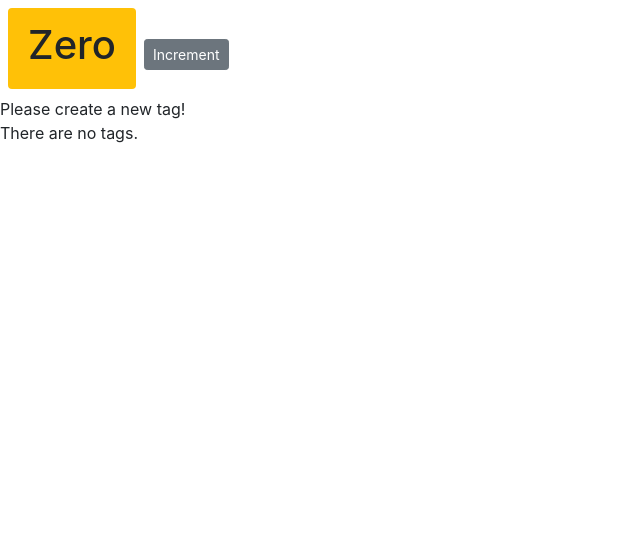
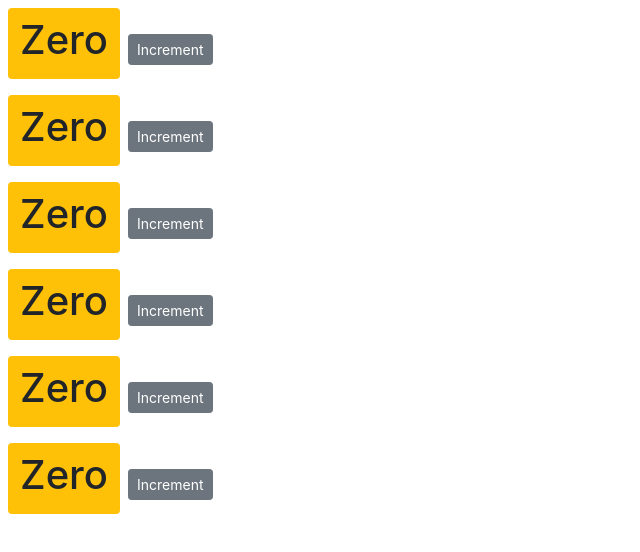
Before and after one commit to yuliangjin1985/counter-app, a React (Create React App) app: page / in a window 1280 px wide. Shown: the top 552 px of the page, without its empty margins (0-640 px from the left). Built offline with nearby package versions, Linux system fonts and the light colour scheme.

Commit message:
start to learn multi components

```diff
--- a/src/components/counter.jsx
+++ b/src/components/counter.jsx
@@ -2,14 +2,15 @@ import React, { Component } from 'react';
 
 class Counter extends Component {
     state = {
-        count: 0,
-        tags: [],
+        id: 0,
+        count: 0
+        // tags: [],
         // tags: ['tag1', 'tag2', 'tag3'],
-        imageUrl: 'https://picsum.photos/200'
+        // imageUrl: 'https://picsum.photos/200'
      }
 
      styles = {
-         fontSize: 50,//react will automatically convert 10 to 10px;
+         fontSize: 30,//react will automatically convert 10 to 10px;
          fontWeight: 'bold'
      }
     render() {
@@ -17,8 +18,8 @@ class Counter extends Component {
             <span style={this.styles} className={this.getBadgeClasses()}>{this.formatCount()}</span>
             <button onClick={() => this.handleIncrement({id: 1})} className="btn btn-secondary btn-sm">Increment</button>
             {/* logic && between un boolean values, like boolean && string, if all operand is true, the result is the last operand */}
-            {this.state.tags.length === 0 && <div>Please create a new tag!</div>}
-            {this.renderTags()}
+            {/* {this.state.tags.length === 0 && <div>Please create a new tag!</div>} */}
+            {/* {this.renderTags()}  */}
         </div>
     }
 
--- /dev/null
+++ b/src/components/counters.jsx
@@ -0,0 +1,22 @@
+import React, { Component } from 'react';
+import Counter from './counter';
+
+class Counters extends Component {
+    state = {
+        counters: [
+            {id: 1, count: 0},
+            {id: 2, count: 0},
+            {id: 3, count: 0},
+            {id: 4, count: 0},
+            {id: 5, count: 0},
+            {id: 6, count: 0}
+        ]
+    }
+    render() {
+        return <div>
+            {this.state.counters.map(count => <Counter key={count.id}/>)}
+           </div>
+    }
+}
+
+export default Counters;
--- a/src/index.js
+++ b/src/index.js
@@ -4,9 +4,9 @@ import './index.css';
 import App from './App';
 import * as serviceWorker from './serviceWorker';
 import 'bootstrap/dist/css/bootstrap.css'
-import Counter from './components/counter'
+import Counters from './components/counters'
 
-ReactDOM.render(<Counter />, document.getElementById('root'));
+ReactDOM.render(<Counters />, document.getElementById('root'));
 // ReactDOM.render(<App />, document.getElementById('root'));
 
 // If you want your app to work offline and load faster, you can change
```
Also changed, not shown: 2 other files (tests, documents, lock files or other folders).
